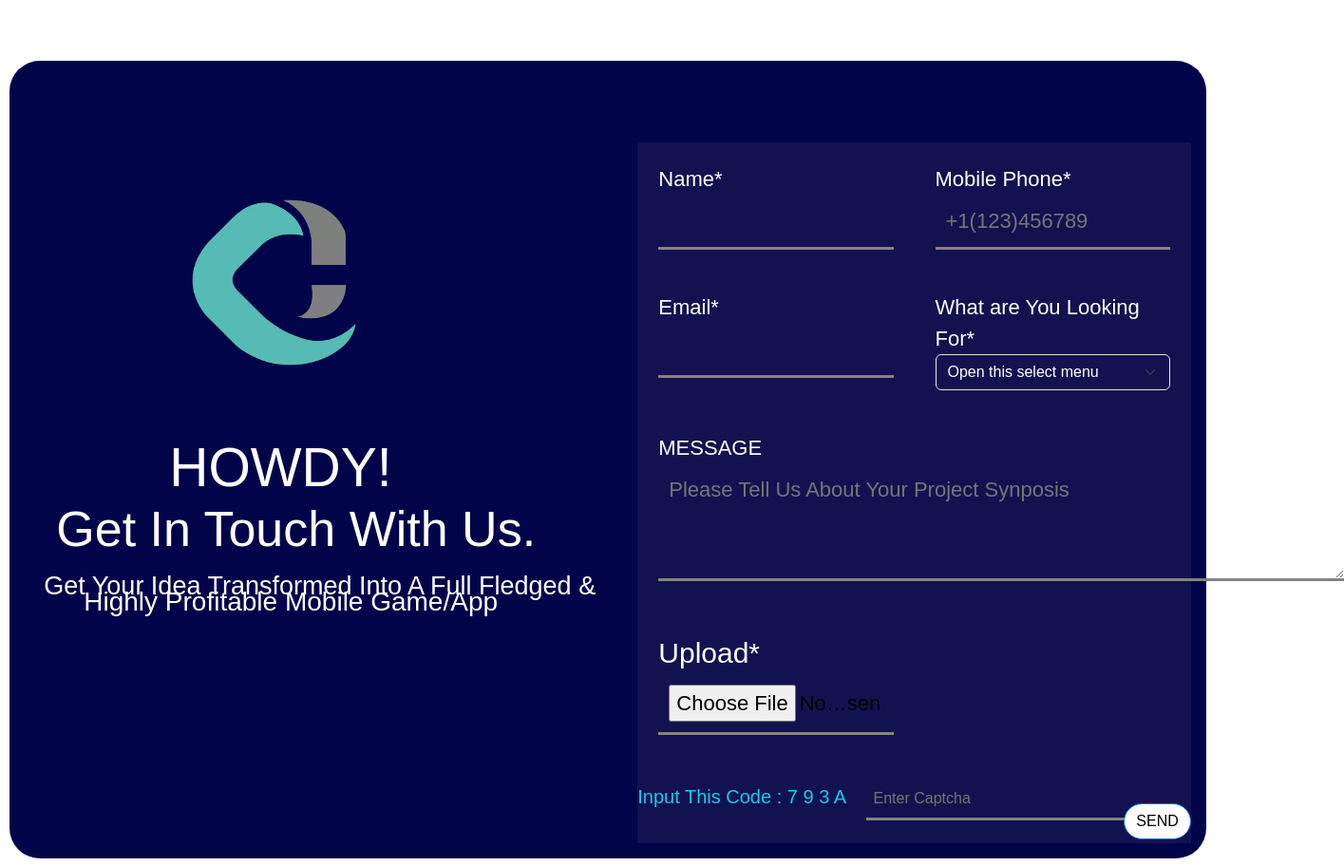
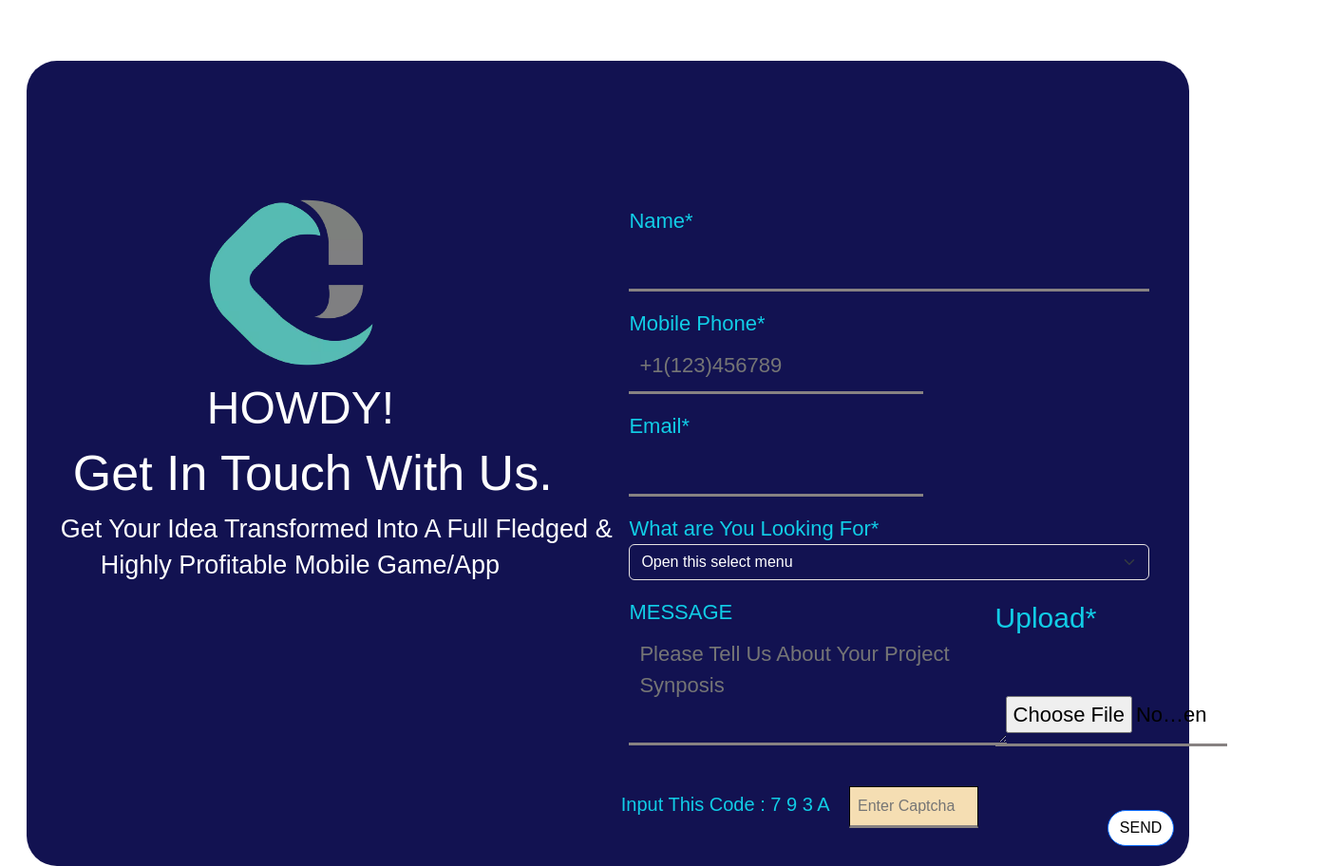
Before and after one commit to harshitdixit9680/Howdy, a plain HTML site: page index.html in a window 1280 px wide. Shown: the whole page at 95% size, 1415 px wide, since content can reach past the window. Drawn offline with nearby package versions, Linux system fonts and the light colour scheme; a script that the page names is missing.

Commit message:
Update main.css

```diff
--- a/main.css
+++ b/main.css
@@ -41,10 +41,11 @@
 
         .form__container{
             margin-top: 4rem;
-        background-color: var(--primary-color);
+            background-color: rgb(18 18 81);
             border-radius: 2rem;
             padding: 1rem;
         }
+
 
 
 
@@ -106,29 +107,30 @@
 
         .contact-form {
             background-color: rgb(18 18 81);
-            margin-left: 645px;
-            margin-top: -425px;       }
+            /* margin-left: 618px; */
+            margin-top: -425px;
+            padding-left: 610px;     }
 
-        .contact-form form {
+        /* .contact-form form {
             display: grid;
             grid-template-columns: 1fr 1fr;
         }
-
+         */
         .contact-form form label {
             display: block;
         }
 
         .contact-form form p {
-            margin: 0;
-            padding: 1em;
-            color: white;
+            margin: -9px;
+            padding: 0.8em;
+            color: rgb(17, 205, 230);
             font-size: 22px;
         }
 
 
-        .contact-form form .block {
+        /* .contact-form form .block {
             grid-column: 1 / 3;
-        }
+        } */
 
         .contact-form form button,
         .contact-form form input,
@@ -290,14 +292,14 @@
 
         #submit{
             margin-left: 1em;
-            width: 284px;
+            width: 136px;
             margin-top: 25px;
             /* width: 100%; */
             padding: 0.5em;
-            border: none;
-            background: none;
+            /* border: none; */
+            background: wheat;
             outline: 0;
-            color: #000000;
+            color: #0c0c0c;
             border-bottom: 3px solid #878282;
         }
 
@@ -323,16 +325,17 @@
         .check{
             color: #fff;
             /* float: left; */
-            font-size: 57px;
-            top: 18vh;
-            margin-left: 152px;
-            position: relative
+            font-size: 3rem;
+            /* top: 10vh; */
+            margin-left: 174px;
+            padding-top: 87px;
+            position: relative;
         }
         .check1{
             color: #fff;
             /* float: left; */
             font-size: 52px;
-            top: 17vh;
+            /* top: 17vh; */
             margin-left: 33px;
             position: relative;
         }
@@ -340,15 +343,64 @@
             color: #fff;
             /* float: left; */
             font-size: 27px;
-            top: 17vh;
+            /* top: 17vh; */
             margin-left: 20px;
             position: relative;
         }
         .check3{
             color: #fff;
             /* float: left; */
-    font-size: 28px;
-    top: 12vh;
+            font-size: 27px;
+            /* top: 12vh; */
             margin-left: 62px;
             position: relative;
+            margin-top: -18px;
         }
+.tex{
+    width: 100%;
+    color: white;
+}
+.tex1{
+    width: 100%;
+    color: white;
+}
+.tex1{
+    width: 100%;
+    /* color: white; */
+    /* background-color: rgb(17, 205, 230); */
+
+}
+
+
+
+
+form {
+    display: flex;
+    flex-wrap: wrap;
+
+    margin-left: 0;
+
+    & > input {
+      flex: 1 1 10ch;
+      margin: .5rem;
+
+      &[type="email"] {
+        flex: 3 1 30ch;
+      }
+    }
+  }
+
+
+
+  .block1 {
+
+}
+.block2{
+    width: 48%;
+    position: relative;
+    left: 71px;
+    font-size: 20px;
+}
+.block3{
+    margin-top: 49px;
+}
```
Lines whose indentation alone changed are shown as unchanged.
